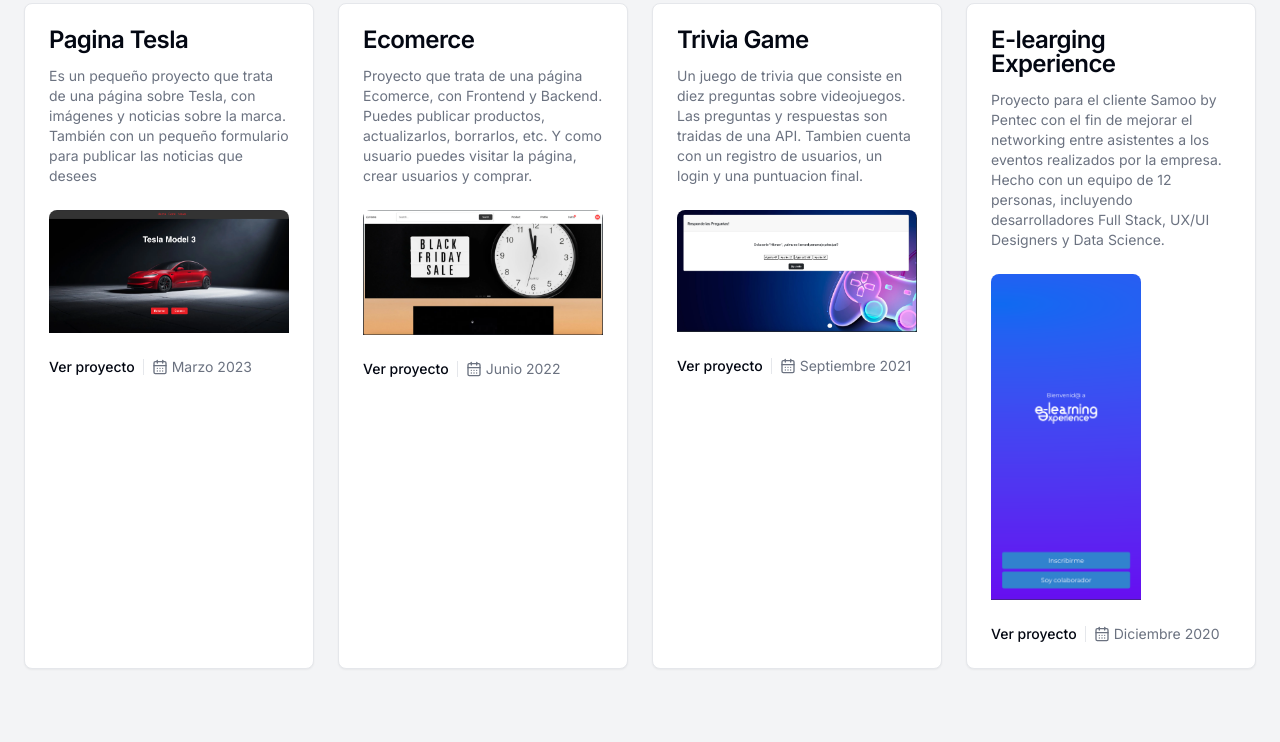
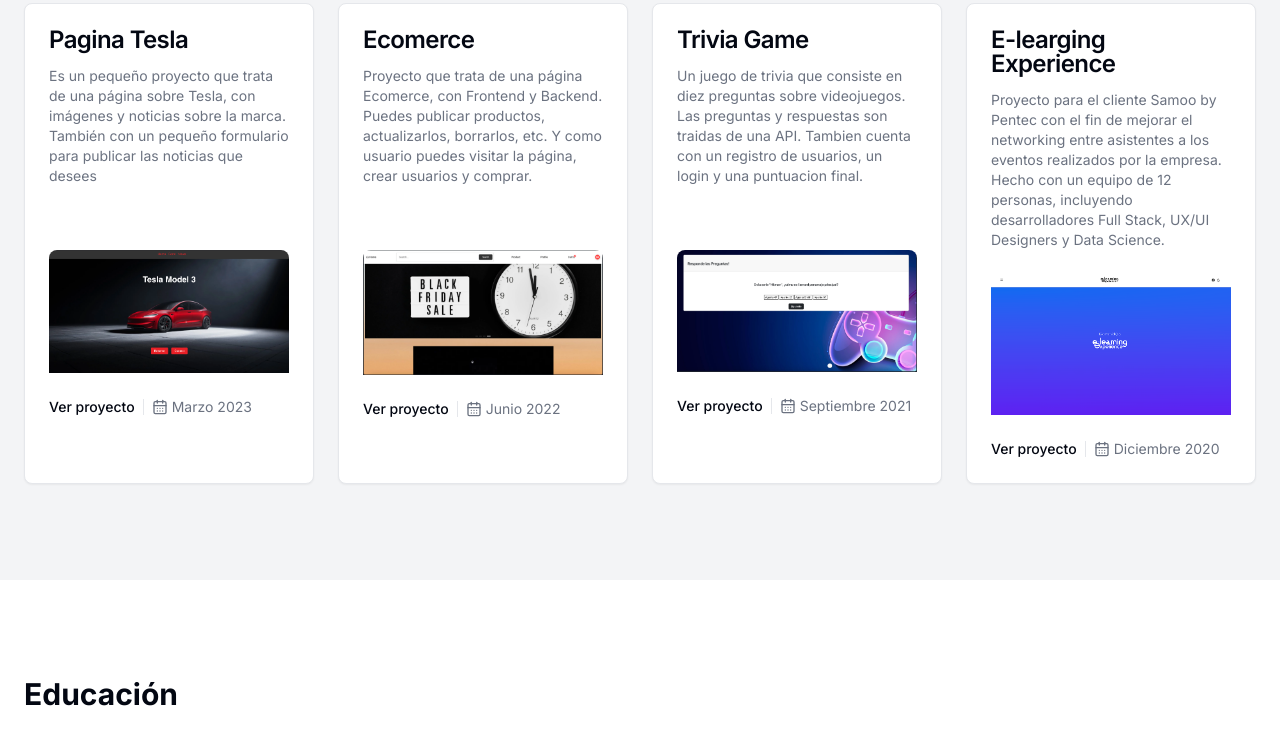
Before and after one commit to AgusCorrales/NewPortfolio, a Next.js app: page / in a window 1280 px wide. Shown: the part 642-1384 px from the top of the page. Built offline with nearby package versions, Linux system fonts and the light colour scheme.

Commit message:
Actualizacion imagenes

```diff
--- a/src/components/component/Portfolio.jsx
+++ b/src/components/component/Portfolio.jsx
@@ -107,7 +107,7 @@
                     width="500"
                     height="300"
                     alt="Imagen del proyecto 1"
-                    className="rounded-t-lg" />
+                    className="rounded-t-lg mt-10" />
                 </CardContent>
                 <CardFooter>
                   <div className="flex items-center gap-2">
@@ -133,7 +133,7 @@
                     width="500"
                     height="300"
                     alt="Imagen del proyecto 2"
-                    className="rounded-t-lg" />
+                    className="rounded-t-lg mt-10" />
                 </CardContent>
                 <CardFooter>
                   <div className="flex items-center gap-2">
@@ -160,7 +160,7 @@
                     width="500"
                     height="300"
                     alt="Imagen del proyecto 3"
-                    className="rounded-t-lg" />
+                    className="rounded-t-lg mt-10" />
                 </CardContent>
                 <CardFooter>
                   <div className="flex items-center gap-2">
@@ -182,9 +182,9 @@
                 </CardHeader>
                 <CardContent>
                   <Image
-                    src="/E-learging2.png"
-                    width="150"
-                    height="225"
+                    src="/E-learning.png"
+                    width="500"
+                    height="300"
                     alt="Imagen del proyecto 4"
                     className="rounded-t-lg" />
                 </CardContent>
```
Also changed, not shown: public/E-learging2.png (deleted), public/E-learning.png.
